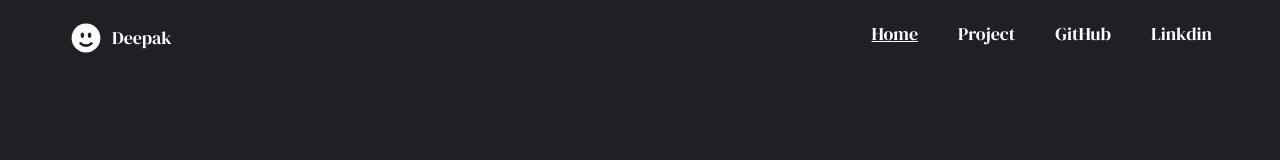
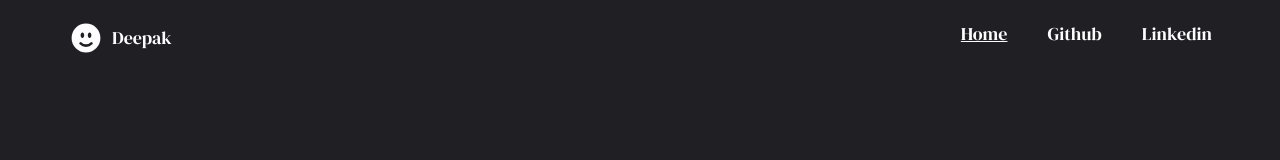
Before and after one commit to deepak7mehra/portfolio, a React (Vite) app: page / in a window 1280 px wide. Shown: the top 160 px of the page. Built offline with nearby package versions, Linux system fonts and the light colour scheme.

Commit message:
added link in headers

```diff
--- a/src/components/Navbar.tsx
+++ b/src/components/Navbar.tsx
@@ -39,9 +39,8 @@ export default function Navbar() {
         </button>
             <div className='m-10 flex flex-col gap-5 italic text-lg'>
             <div className='underline'>Home</div>
-            <div>Project</div>
-            <div>GitHub</div>
-            <div>Linkdin</div>
+            <div><a href="https://github.com/deepak7mehra" target='_blank'>Github</a></div>
+            <div><a href="https://www.linkedin.com/in/deepak-mehra-9015882a6/" target='_blank'>Linkedin</a></div>
             </div>
         </div>
         }
@@ -50,9 +49,8 @@ export default function Navbar() {
 
         <div className='hidden md:flex md:gap-10 '>
         <div className='underline'>Home</div>
-            <div>Project</div>
-            <div>GitHub</div>
-            <div>Linkdin</div>
+            <div><a href="https://github.com/deepak7mehra" target='_blank'>Github</a></div>
+            <div><a href="https://www.linkedin.com/in/deepak-mehra-9015882a6/" target='_blank'>Linkedin</a></div>
         </div>
         </div>
       </nav>
```
Also changed, not shown: src/index.css (+0 -7 lines).
